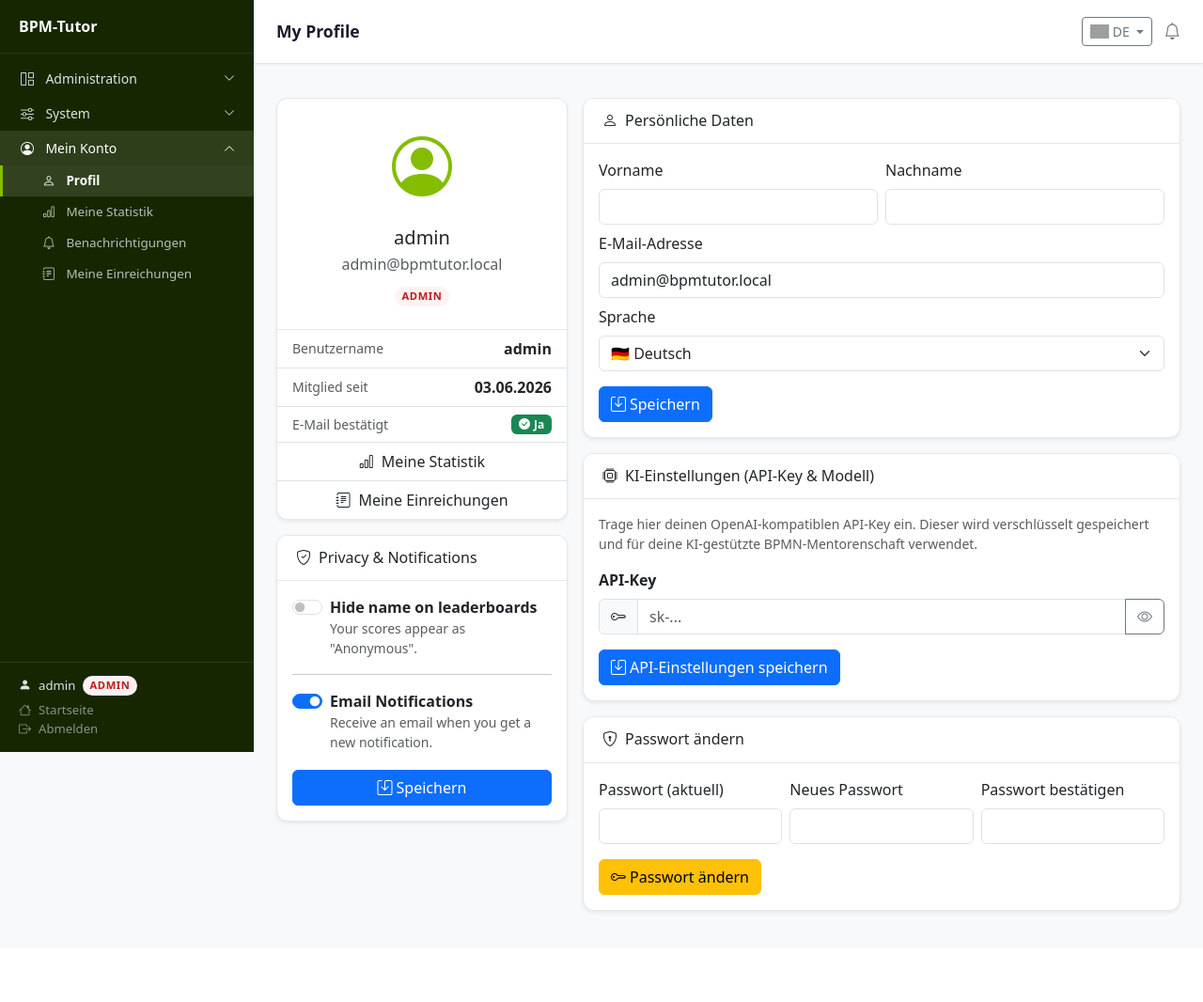
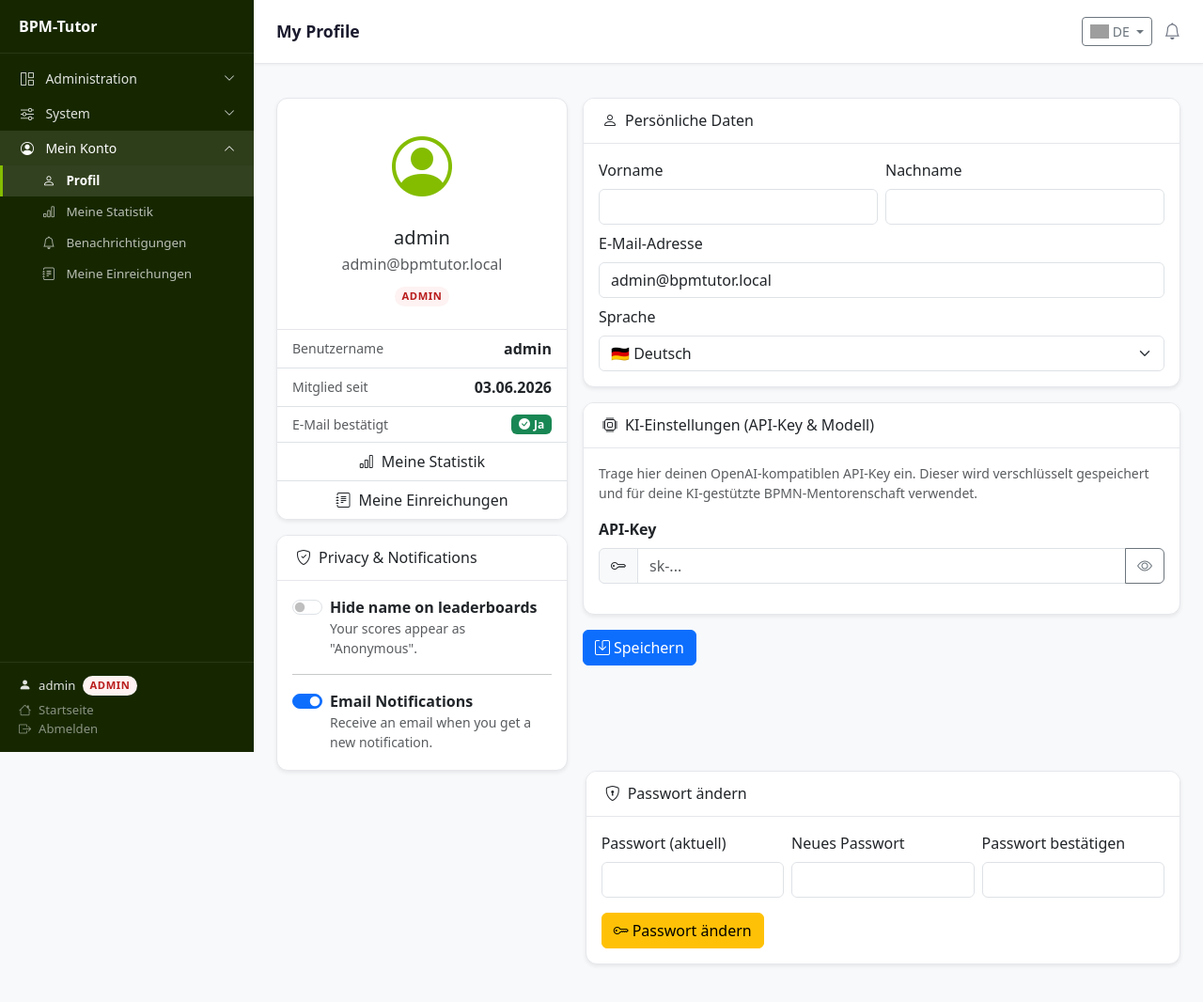
Before and after one commit to sacdevops/BPM-Tutor, a Flask app: page /me/ in a window 1280 px wide. Shown: the whole page at 94% size. Before the commit the page ends 972 px from the top, so only its background shows below. Run offline with Flask 3, Linux system fonts and the light colour scheme; a user stored in the database is signed in; data that the repository does not hold is empty; parts of the project's set-up code (start-up, migrations or seed data) failed here and were passed over; grey boxes are pictures that could not be loaded.

Commit message:
Fixed minor bugs

```diff
--- a/app/templates/cms/user/profile.html
+++ b/app/templates/cms/user/profile.html
@@ -3,6 +3,8 @@
 {% block page_title %}{{ _t('nav.profile', 'My Profile') }}{% endblock %}
 
 {% block content %}
+<form method="post" action="{{ url_for('user_bp.profile_edit') }}" id="profileForm">
+  <input type="hidden" name="csrf_token" value="{{ csrf_token() }}">
   <div class="row g-3">
     <!-- Profile Card -->
     <div class="col-lg-4">
@@ -45,12 +47,10 @@
         </div>
       </div>
 
-    <!-- Notifications & Privacy Card (left column) -->
+      <!-- Notifications & Privacy Card — fields are part of the outer form -->
       <div class="card shadow-sm">
         <div class="card-header"><h6 class="mb-0"><i class="bi bi-shield-check me-2"></i>{{ _t('profile.privacy_settings_title', 'Privacy & Notifications') }}</h6></div>
         <div class="card-body">
-        <form method="post" action="{{ url_for('user_bp.profile_edit') }}">
-          <input type="hidden" name="csrf_token" value="{{ csrf_token() }}">
           <div class="form-check form-switch">
             <input class="form-check-input" type="checkbox" name="leaderboard_anonymous" id="leaderboard_anonymous"
                    {% if current_user.leaderboard_anonymous %}checked{% endif %}>
@@ -68,22 +68,16 @@
               <div class="text-muted small">{{ _t('profile.email_notifications_hint', 'Receive an email when you get a new notification.') }}</div>
             </label>
           </div>
-          <button type="submit" class="btn btn-primary mt-3 w-100">
-            <i class="bi bi-save me-1"></i>{{ _t('common.save', 'Save') }}
-          </button>
-        </form>
         </div>
       </div>
     </div>
 
-  <!-- Forms -->
+    <!-- Right column -->
     <div class="col-lg-8">
       <!-- Personal Data -->
       <div class="card shadow-sm mb-3">
         <div class="card-header"><h6 class="mb-0"><i class="bi bi-person me-2"></i>{{ _t('profile.personal_data', 'Personal Data') }}</h6></div>
         <div class="card-body">
-        <form method="post" action="{{ url_for('user_bp.profile_edit') }}">
-          <input type="hidden" name="csrf_token" value="{{ csrf_token() }}">
           <div class="row g-2">
             <div class="col-md-6">
               <label class="form-label">{{ _t('auth.first_name_label', 'First name') }}</label>
@@ -113,10 +107,6 @@
             </div>
             {% endif %}
           </div>
-          <button type="submit" class="btn btn-primary mt-3">
-            <i class="bi bi-save me-1"></i>{{ _t('common.save', 'Save') }}
-          </button>
-        </form>
         </div>
       </div>
 
@@ -127,8 +117,6 @@
           <p class="text-muted small mb-3">
             {{ _t('profile.api_key_hint', 'Enter your OpenAI-compatible API key here. It will be stored encrypted and used for your AI-supported BPMN mentoring.') }}
           </p>
-        <form method="post" action="{{ url_for('user_bp.profile_edit') }}">
-          <input type="hidden" name="csrf_token" value="{{ csrf_token() }}">
           <div class="mb-3">
             <label class="form-label fw-semibold">{{ _t('profile.api_key_label', 'API Key') }}</label>
             <div class="input-group">
@@ -145,6 +133,7 @@
             <div class="mt-1 d-flex align-items-center gap-2">
               <span class="badge bg-success"><i class="bi bi-check-circle-fill me-1"></i>{{ _t('profile.api_key_stored', 'API key stored') }}</span>
               <button type="submit" name="clear_api_key" value="1"
+                      onclick="document.getElementById('apiKeyInput').value=''"
                       class="btn btn-sm btn-outline-danger">
                 <i class="bi bi-trash me-1"></i>{{ _t('profile.api_key_remove', 'Remove') }}
               </button>
@@ -163,14 +152,20 @@
             </div>
             <div id="modelStatus" class="form-text mt-1"></div>
           </div>
-          <button type="submit" class="btn btn-primary">
-            <i class="bi bi-save me-1"></i>{{ _t('profile.save_api_settings', 'Save API Settings') }}
-          </button>
-        </form>
         </div>
       </div>
 
-    <!-- Change Password -->
+      <!-- Single Save Button for all profile settings -->
+      <button type="submit" class="btn btn-primary mb-4">
+        <i class="bi bi-save me-1"></i>{{ _t('common.save', 'Save') }}
+      </button>
+    </div>
+  </div>
+</form>
+
+<!-- Change Password — separate form with its own endpoint -->
+<div class="row">
+  <div class="col-lg-8 offset-lg-4">
     <div class="card shadow-sm mb-3">
       <div class="card-header"><h6 class="mb-0"><i class="bi bi-shield-lock me-2"></i>{{ _t('profile.change_pw_title', 'Change Password') }}</h6></div>
       <div class="card-body">
@@ -196,7 +191,6 @@
         </form>
       </div>
     </div>
-
   </div>
 </div>
 {% endblock %}
@@ -245,7 +239,6 @@ function loadModels(silent) {
         if (m.id === savedModel) { opt.selected = true; found = true; }
         select.appendChild(opt);
       });
-      // If saved model not found, keep first item selected (browser default)
       select.disabled = false;
       document.getElementById('modelSection').style.display = '';
       status.textContent = `${data.models.length} Modelle verfügbar.${found ? '' : ' (Gespeichertes Modell nicht gefunden — bitte neu wählen.)'}`;
@@ -256,12 +249,29 @@ function loadModels(silent) {
   .catch(() => { btn.disabled = false; status.textContent = 'Verbindungsfehler.'; });
 }
 
-// Auto-load models on page load if an API key is already saved
 document.addEventListener('DOMContentLoaded', () => {
   {% if current_user.personal_api_key %}
   document.getElementById('modelSection').style.display = '';
   loadModels(true);
   {% endif %}
+
+  // Auto-load models when the user leaves the API key field or presses Enter
+  const apiKeyInput = document.getElementById('apiKeyInput');
+  apiKeyInput.addEventListener('blur', () => {
+    if (apiKeyInput.value.trim()) {
+      document.getElementById('modelSection').style.display = '';
+      loadModels(true);
+    }
+  });
+  apiKeyInput.addEventListener('keydown', (e) => {
+    if (e.key === 'Enter') {
+      e.preventDefault();
+      if (apiKeyInput.value.trim()) {
+        document.getElementById('modelSection').style.display = '';
+        loadModels(true);
+      }
+    }
+  });
 });
 </script>
 {% endblock %}
```
Also changed, not shown: docker-compose.yml (+5 -4 lines), 1 other file. Lines whose indentation alone changed are shown as unchanged.
